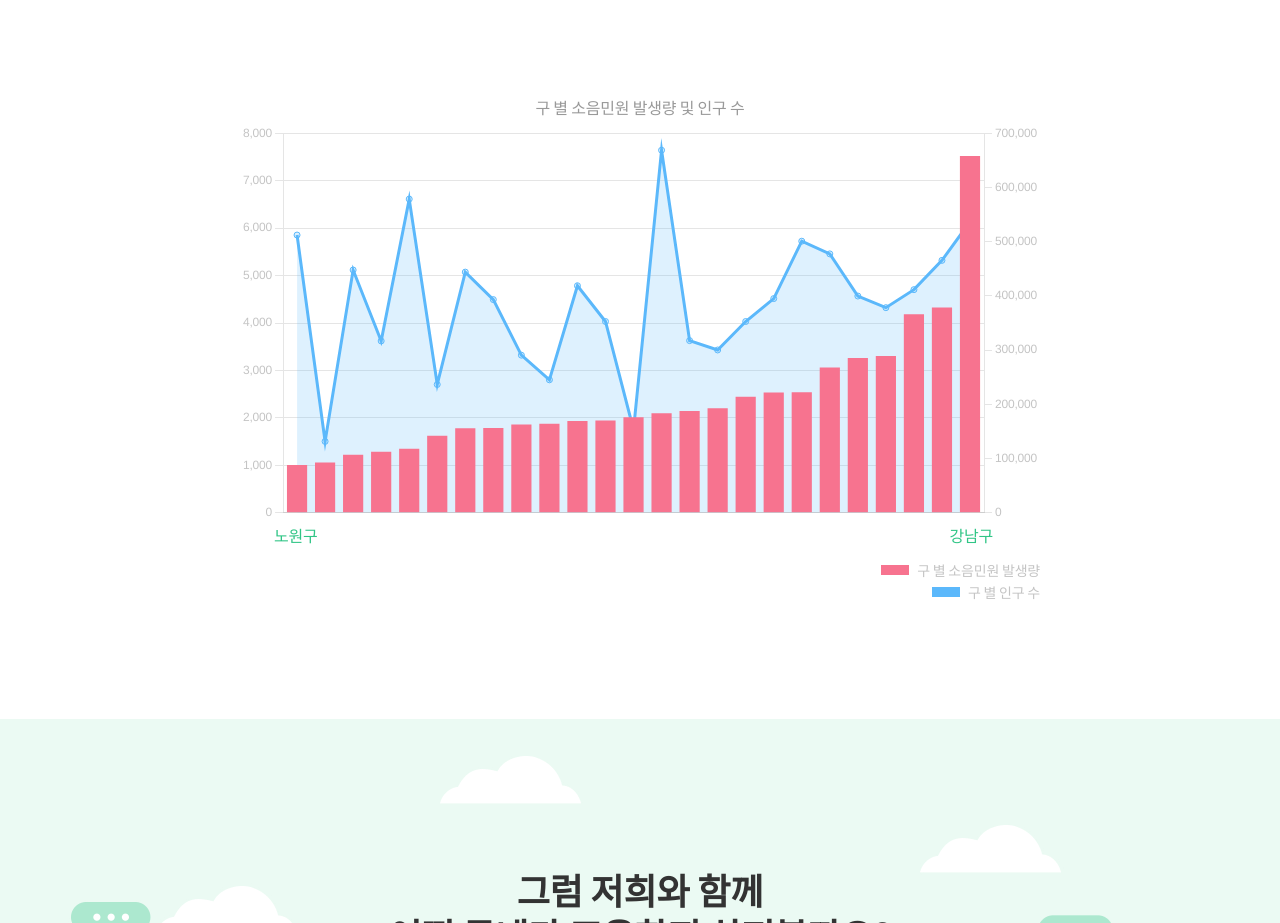
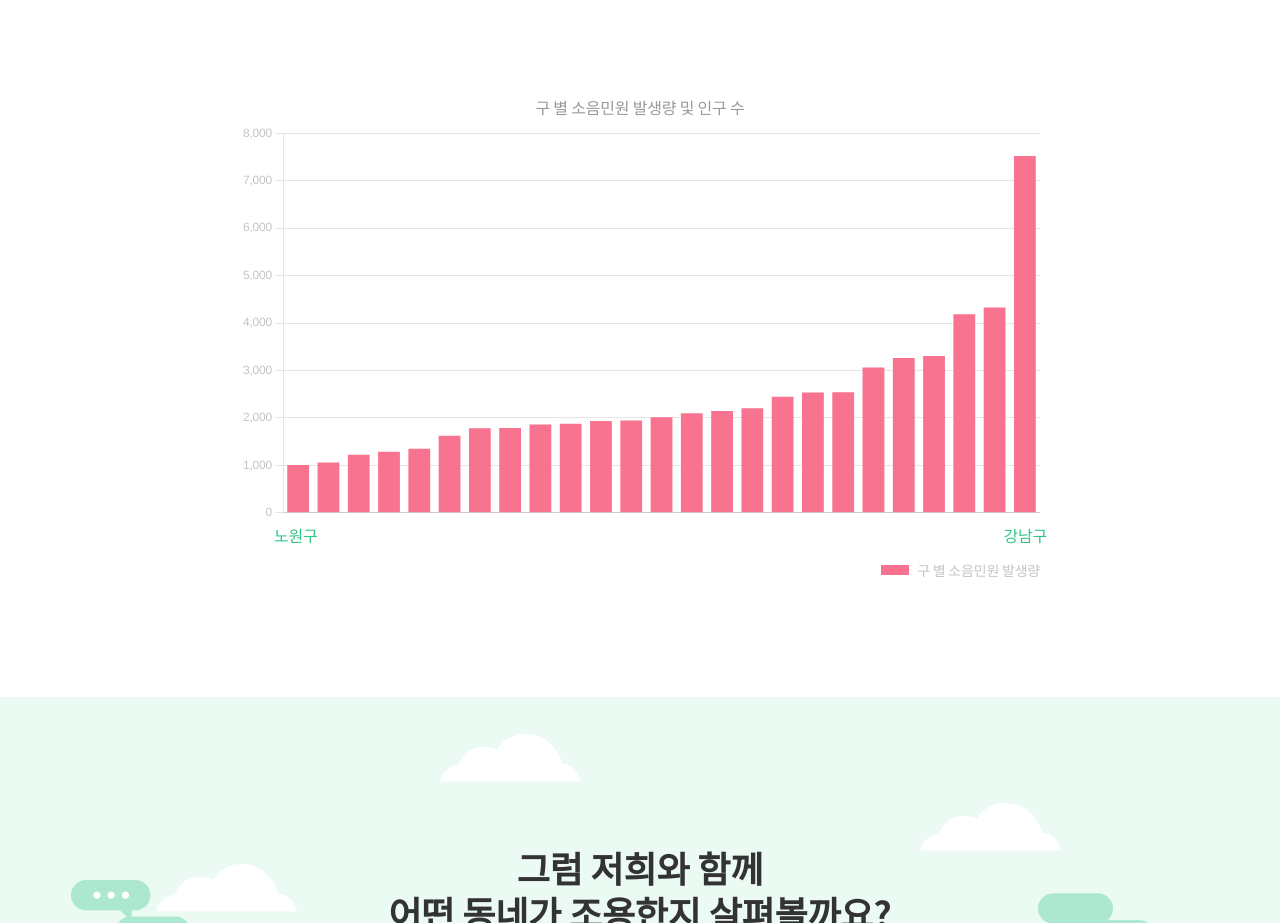
Before and after one commit to yyoumi4854/joyonghaljido, a Next.js app in the folder front/: page / in a window 1280 px wide. Shown: the part 3742-4665 px from the top of the page. Built offline with nearby package versions, Linux system fonts and the light colour scheme.

Commit message:
[REFACT] G3 다시 수정

```diff
--- a/front/pages/index.js
+++ b/front/pages/index.js
@@ -136,10 +136,6 @@ const Index = () => {
               <dt></dt>
               <dd>구 별 소음민원 발생량</dd>
             </dl>
-            <dl>
-              <dt></dt>
-              <dd>구 별 인구 수</dd>
-            </dl>
           </div>
         </div>
       </section>
--- a/front/pages/indexStyles.js
+++ b/front/pages/indexStyles.js
@@ -105,7 +105,7 @@ const IndexStyle = styled.div`
                     font-weight: 500;
                 }
                 p:first-of-type{left: 34px;}
-                p:last-of-type{right: 47px;}
+                p:last-of-type{right: -7px;}
             }
             .label{
                 margin-top: 16px;
--- a/front/pages/stats/G3_EachGu.js
+++ b/front/pages/stats/G3_EachGu.js
@@ -56,47 +56,6 @@ const G3_EachGu = () => {
   const sortList  = list.sort((a,b)=> a.noise - b.noise);
   const [labels, noiseList, populationList] = [sortList.map(x=>x.name), sortList.map(x=>x.noise), sortList.map(x=>x.population)];
 
-  // const noise = [
-  //   2016, 1060, 1625, 1860, 1943, 2446, 1787, 1783, 2204, 1289, 1006, 3060,
-  //   2147, 3307, 1223, 1348, 1935, 1876, 3264, 2534, 2542, 4187, 7518, 2099,
-  //   4327,
-  // ];
-  // const 인구 = [
-  //   153255, 131673, 236632, 290664, 352796, 352743, 393147, 443823, 300246,
-  //   316916, 512162, 477460, 317515, 378290, 447738, 578465, 418709, 245231,
-  //   399722, 395030, 500841, 411515, 536710, 668638, 465496,
-  // ];
-
-  // const labels = [
-  //   "종로구",
-  //   "중구",
-  //   "용산구",
-  //   "성동구",
-  //   "광진구",
-  //   "동대문구",
-  //   "중랑구",
-  //   "성북구",
-  //   "강북구",
-  //   "도봉구",
-  //   "노원구",
-  //   "은평구",
-  //   "서대문구",
-  //   "마포구",
-  //   "양천구",
-  //   "강서구",
-  //   "구로구",
-  //   "금천구",
-  //   "영등포구",
-  //   "동작구",
-  //   "관악구",
-  //   "서초구",
-  //   "강남구",
-  //   "송파구",
-  //   "강동구",
-  // ];
-
-  // const 세대 = [73728, 	63958, 	111860, 	134327, 	169856, 	169931, 	188188, 	198089, 	145048, 	139076, 	218637, 	216455, 	145517, 	181138, 	181987, 	274301, 	182172, 	119627, 	188759, 	187380, 	281423, 	169518, 	234885, 	286119, 	202861]
-
   const options = {
     plugins: {
       legend: {
@@ -125,24 +84,12 @@ const G3_EachGu = () => {
         },
         ticks: {
           display: false,
-          // color: "#C4C4C4",
         },
       },
       y: {
         type: "linear",
         display: true,
         position: "left",
-        ticks: {
-          color: "#C4C4C4",
-        },
-      },
-      y1: {
-        type: "linear",
-        display: true,
-        position: "right",
-        grid: {
-          drawOnChartArea: false,
-        },
         ticks: {
           color: "#C4C4C4",
         },
@@ -156,21 +103,10 @@ const G3_EachGu = () => {
       {
         type: "bar",
         label: "구 별 소음민원 발생량",
-        // data: noise,
         data: noiseList,
         borderColor: "#F7738F",
         backgroundColor: "#F7738F",
         yAxisID: "y",
-      },
-      {
-        fill: true,
-        type: "line",
-        label: "인구 수(참고용)",
-        // data: 인구,
-        data: populationList,
-        borderColor: "#5BB8FB",
-        backgroundColor: "rgba(91, 184, 251, 0.2)",
-        yAxisID: "y1",
       },
     ],
   };
```
